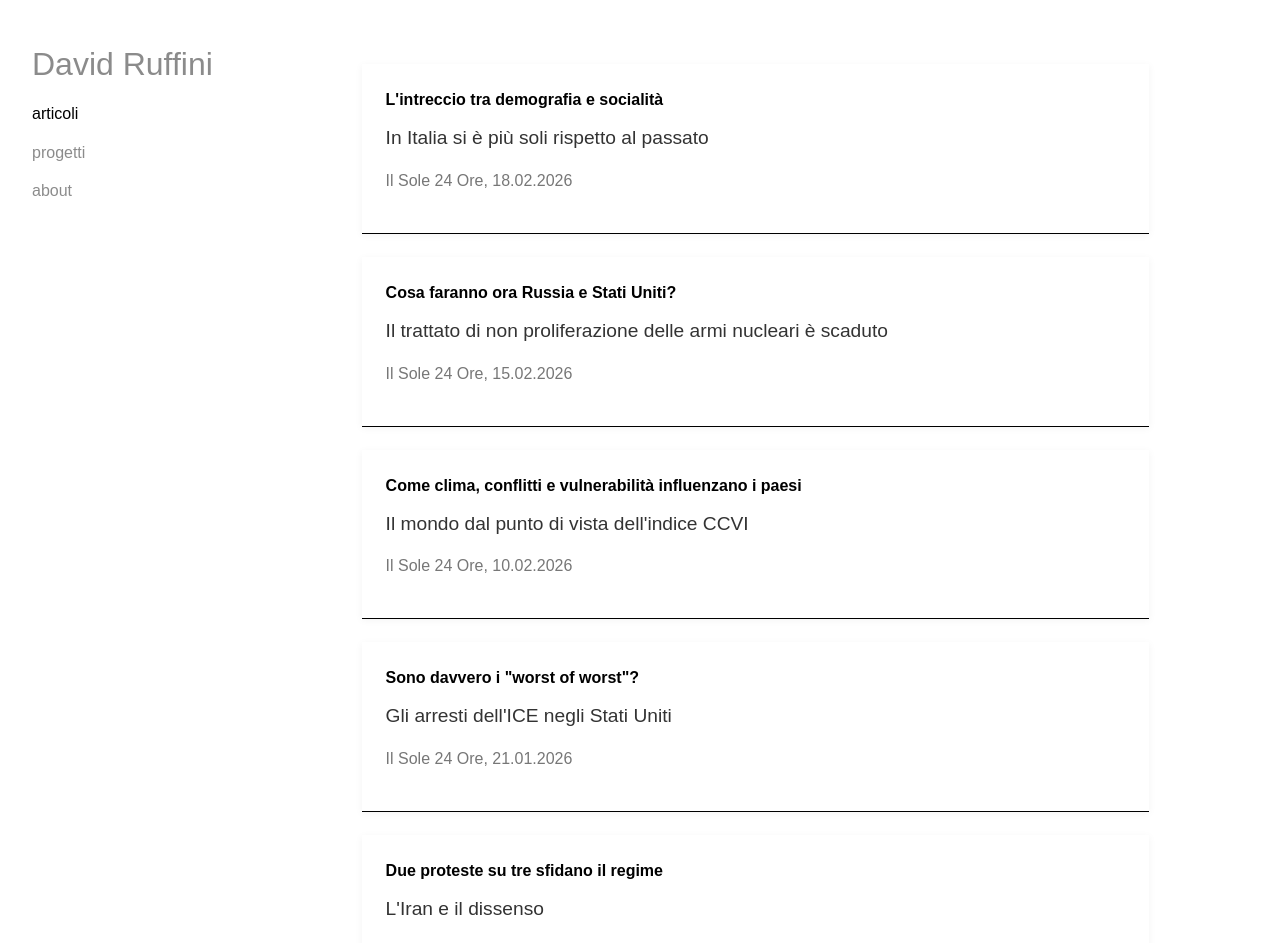
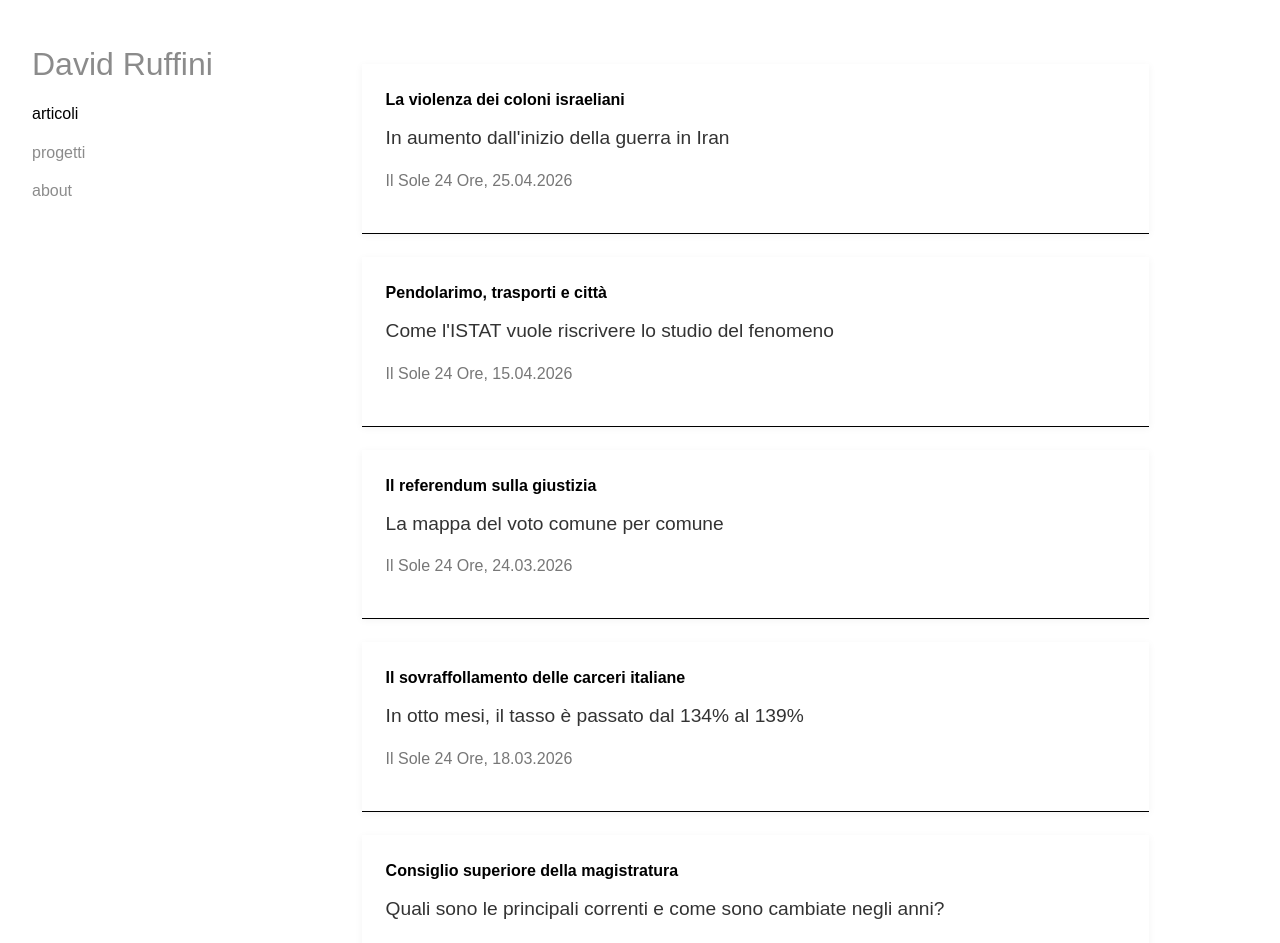
Before and after one commit to davidoffdado/personal-website, a React (Vite) app: page /#/articles in a window 1280 px wide. Shown: the top 943 px of the page. Built offline with nearby package versions, Linux system fonts and the light colour scheme; a web font is replaced by a local one.

Commit message:
aggiunta articoli

```diff
--- a/src/components/FeaturedWorksSection.jsx
+++ b/src/components/FeaturedWorksSection.jsx
@@ -52,7 +52,7 @@ export default function FeaturedWorksSection() {
         <AnimatedSection>
           {/*<h2 className="section-title">Some works</h2>*/}
           <p className="section-subtitle">
-            Ciao, il mio nome è David Ruffini. Sono uno statistico e un data journalist. <br></br><br></br>
+            Ciao. Mi chiamo David Ruffini, sono uno statistico e un data journalist. <br></br><br></br>
 
             Lavoro come data analyst in consulenza e come data journalist, collaborando principalmente con Il Sole 24 Ore. Tra i miei lavori, c'è uno scraper che aggiorna quotidianamente, in maniera automatica, i dati sul sovraffollamento carcerario italiano; il progetto è stato segnalato dal <a
             href="https://gijn.org/stories/europes-deadly-heatwave-middle-east-ceasefires/"
--- a/src/data/articles.js
+++ b/src/data/articles.js
@@ -1,4 +1,58 @@
 export const articles = [
+  {
+  title: "La violenza dei coloni israeliani",
+  dek: "In aumento dall'inizio della guerra in Iran",
+  role: "Data Journalist",
+  year: 2026,
+  tags: ["Il Sole 24 Ore", "25.04.2026"],
+  url: "https://www.infodata.ilsole24ore.com/2026/04/25/la-violenza-dei-coloni-israeliani-nei-confronti-dei-palestinesi-sta-aumentando-i-dati-acled/",
+  cover: ""
+  },
+  {
+  title: "Pendolarimo, trasporti e città",
+  dek: "Come l'ISTAT vuole riscrivere lo studio del fenomeno",
+  role: "Data Journalist",
+  year: 2026,
+  tags: ["Il Sole 24 Ore", "15.04.2026"],
+  url: "https://www.infodata.ilsole24ore.com/2026/04/15/dati-telefonia-mobile-istat-mobilita-pendolari/?cmpid=.com",
+  cover: ""
+  },
+  {
+  title: "Il referendum sulla giustizia",
+  dek: "La mappa del voto comune per comune",
+  role: "Data Journalist",
+  year: 2026,
+  tags: ["Il Sole 24 Ore", "24.03.2026"],
+  url: "https://www.infodata.ilsole24ore.com/2026/03/24/referendum-giustizia-risultati-comuni-mappa-voto-italia/",
+  cover: ""
+  },
+  {
+  title: "Il sovraffollamento delle carceri italiane",
+  dek: "In otto mesi, il tasso è passato dal 134% al 139%",
+  role: "Data Journalist",
+  year: 2026,
+  tags: ["Il Sole 24 Ore", "18.03.2026"],
+  url: "https://www.infodata.ilsole24ore.com/2026/03/18/carceri-italiane-il-sovraffollamento-cresce-ancora-dal-134-al-139-in-otto-mesi-il-nostro-monitoraggio/",
+  cover: ""
+  },
+  {
+  title: "Consiglio superiore della magistratura",
+  dek: "Quali sono le principali correnti e come sono cambiate negli anni?",
+  role: "Data Journalist",
+  year: 2026,
+  tags: ["Il Sole 24 Ore", "13.03.2026"],
+  url: "https://www.infodata.ilsole24ore.com/2026/03/13/le-correnti-del-consiglio-superiore-della-magistratura-csm-in-una-mappa/?refresh_ce=1",
+  cover: ""
+  },
+  {
+  title: "Le autocrazie nel mondo",
+  dek: "Negli anni, sempre più dure",
+  role: "Data Journalist",
+  year: 2026,
+  tags: ["Il Sole 24 Ore", "09.03.2026"],
+  url: "https://www.infodata.ilsole24ore.com/2026/03/09/le-autocrazie-nel-mondo-sono-sempre-piu-dure-la-mappa-dei-regimi-nel-2024/",
+  cover: ""
+  },
   {
   title: "L'intreccio tra demografia e socialità",
   dek: "In Italia si è più soli rispetto al passato",
--- a/src/pages/About.jsx
+++ b/src/pages/About.jsx
@@ -6,7 +6,7 @@ function About() {
     <main className="about-page">
       <section className="panel about-intro-panel">
         <p className="about-text">
-          Ciao, il mio nome è David Ruffini. Sono uno statistico e un data journalist.
+          Ciao. Mi chiamo David Ruffini, sono uno statistico e un data journalist.
           <br /><br />
 
           Lavoro come data analyst, nel mondo della consulenza, e come data journalist,
```
